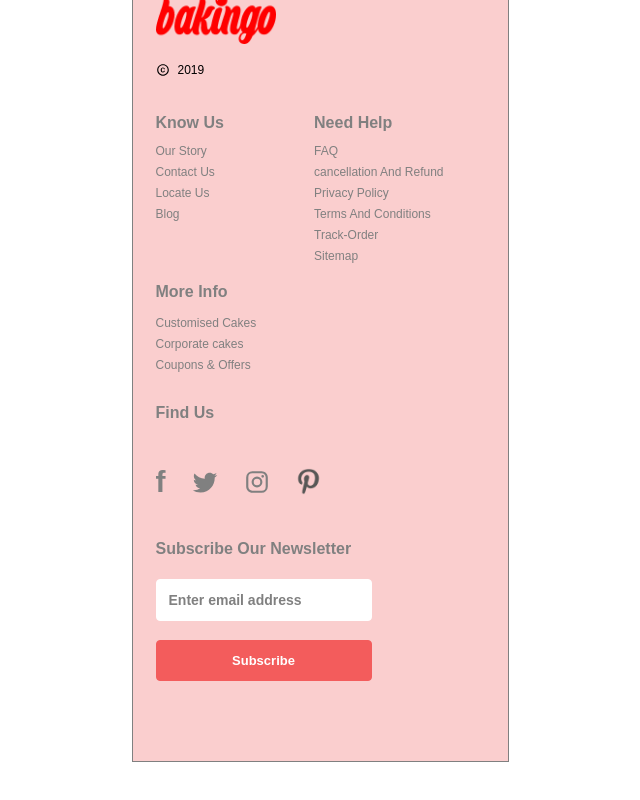
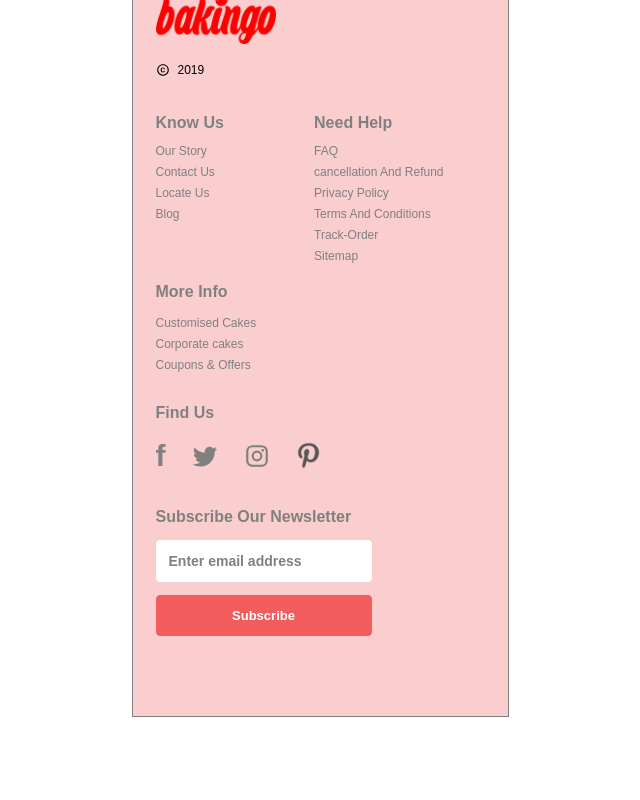
Before and after one commit to Dilip138/bakingo-demo, a React (Create React App) app: page / in a window 1280 px wide. Shown: the part 3688-4488 px from the top of the page, without its empty margins (320-960 px from the left). Built offline with nearby package versions, Linux system fonts and the light colour scheme.

Commit message:
[Dilip]Refactor. buisness logic of app.css

```diff
--- a/src/App.css
+++ b/src/App.css
@@ -835,7 +835,7 @@
   display    : flex;
   align-items: center;
   margin-left: 23px;
-  margin-top : 18px;
+  margin-top : -8px;
 }
 
 .fIcon {
@@ -853,7 +853,7 @@
   margin-left: 23px;
   color      : grey;
   font-weight: bold;
-  margin-top : 1em;
+  margin-top : 10px;
 }
 
 .email-address {
@@ -868,7 +868,7 @@
   border-radius   : 4px;
   color           : grey;
   font-weight     : bold;
-  margin-top      : 1.5em;
+  margin-top      : 1em;
 }
 
 .subscribe {
@@ -884,5 +884,5 @@
   border-radius   : 4px;
   color           : white;
   font-weight     : bold;
-  margin-top      : 1.5em;
+  margin-top      : 1em;
 }
```
